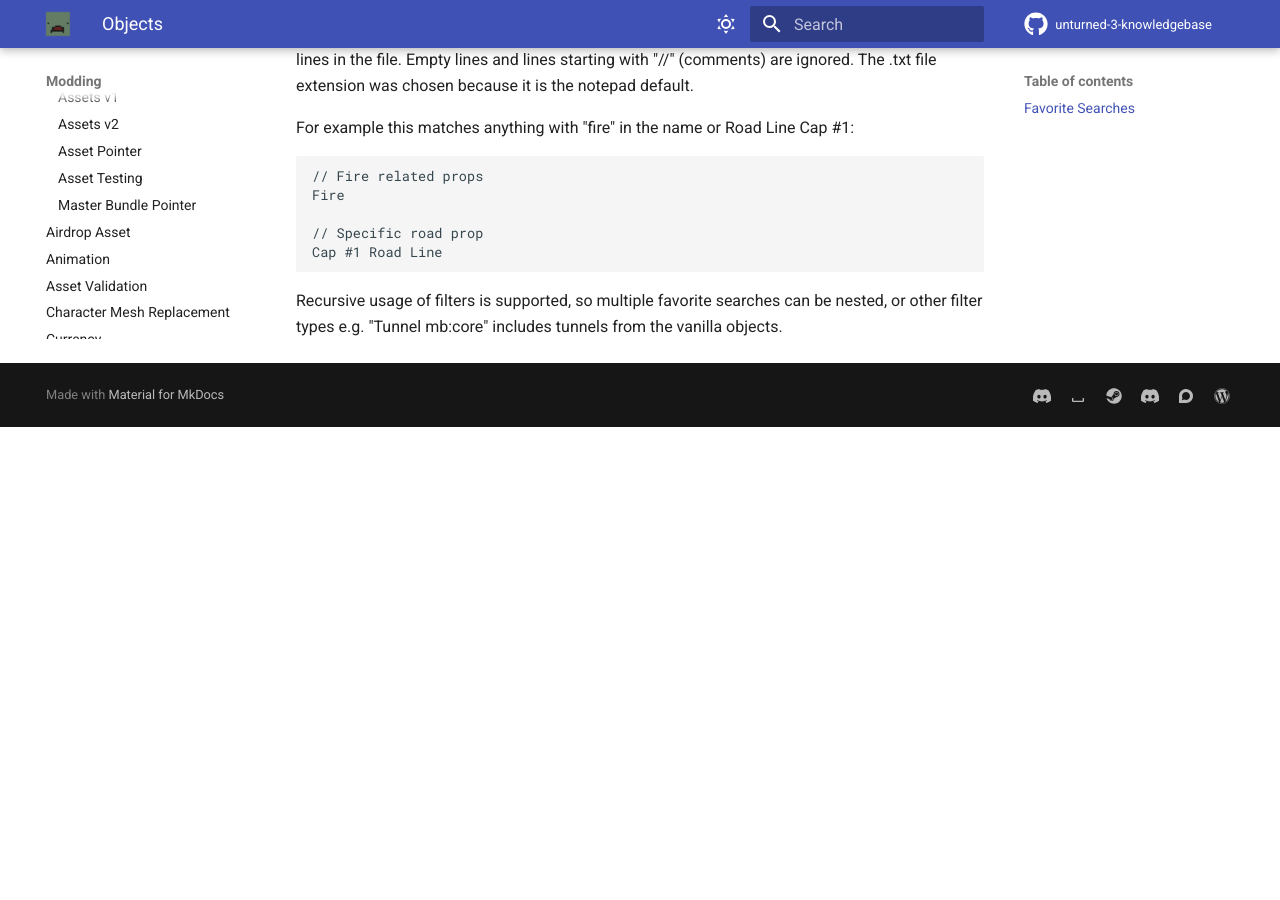
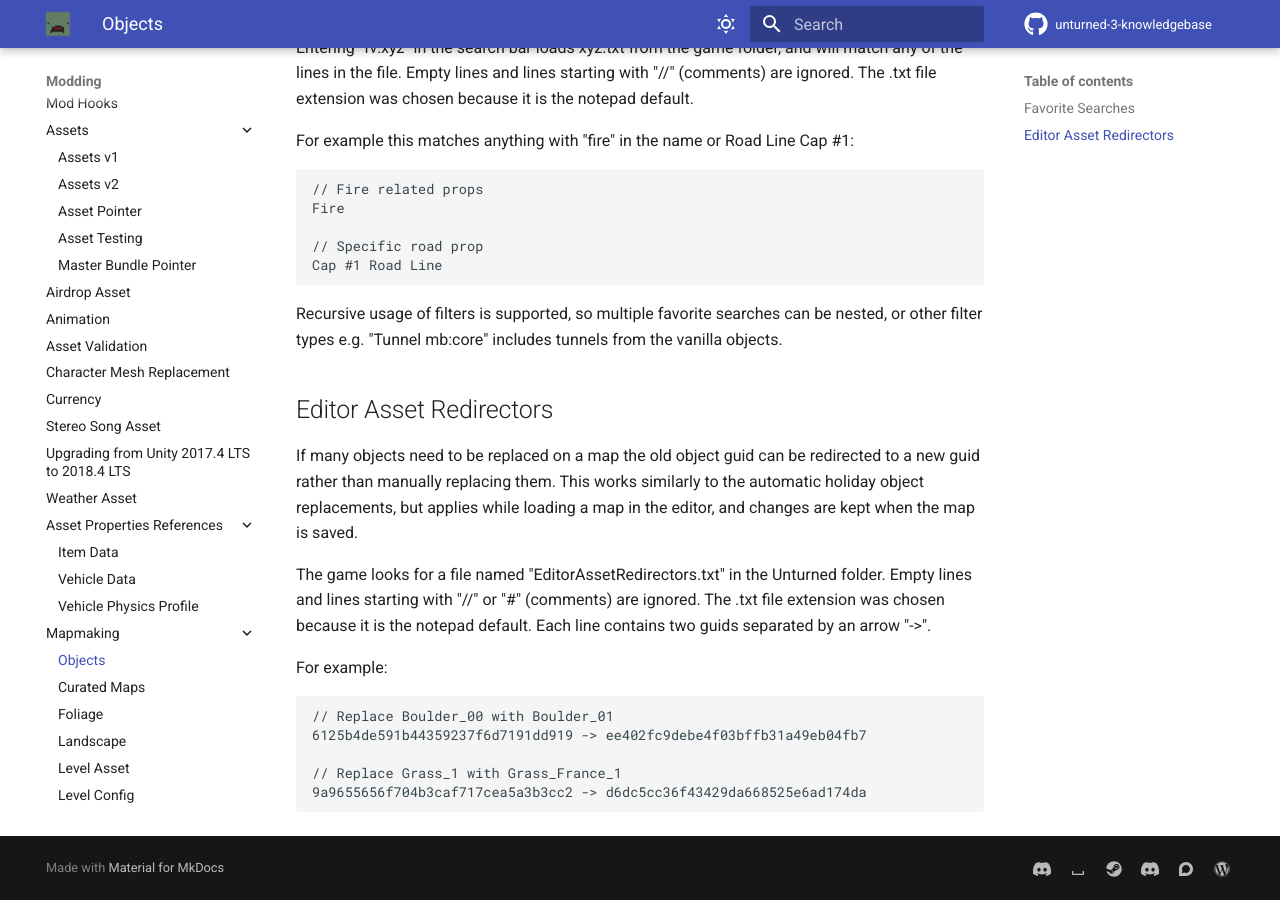
Before and after one commit to unturned-info/unturned-3-knowledgebase, an MkDocs documentation site: the page built from docs/Modding/mapmaking/Objects.md, in a window 1280 px wide and 900 px high, scrolled down 624 px. Built offline with MkDocs 1.6.1 and Material for MkDocs 9.7.7, drawn with Linux system fonts in a browser that asks for light colours; comment, search, counter and statistics services are not loaded; before the commit the page ends 1051 px from its top, so only the background shows below that.

Commit message:
Update Objects.md
Added Editor Asset Redirectors, also made the headings more consistent with the entire site.

Signed-off-by: Jdance-Media <67397422+Jdance-Media@users.noreply.github.com>

```diff
--- a/docs/Modding/mapmaking/Objects.md
+++ b/docs/Modding/mapmaking/Objects.md
@@ -5,7 +5,7 @@
 !!! warning
     Player-made structures and barricades can be placed via the map editor, but these SHOULD NOT be used (i.e. people can salvage them and world savedata has to be reset for ones added in updates).
 
-### Favorite Searches
+## Favorite Searches
 
 The objects editor supports __Favorite Searches__ which allows lists of objects to be quickly looked up.
 
@@ -20,3 +20,17 @@
     Cap #1 Road Line
 
 Recursive usage of filters is supported, so multiple favorite searches can be nested, or other filter types e.g. "Tunnel mb:core" includes tunnels from the vanilla objects.
+
+## Editor Asset Redirectors
+
+If many objects need to be replaced on a map the old object guid can be redirected to a new guid rather than manually replacing them. This works similarly to the automatic holiday object replacements, but applies while loading a map in the editor, and changes are kept when the map is saved.
+
+The game looks for a file named "EditorAssetRedirectors.txt" in the Unturned folder. Empty lines and lines starting with "//" or "#" (comments) are ignored. The .txt file extension was chosen because it is the notepad default. Each line contains two guids separated by an arrow "->".
+
+For example:
+
+	// Replace Boulder_00 with Boulder_01
+	6125b4de591b44359237f6d7191dd919 -> ee402fc9debe4f03bffb31a49eb04fb7
+
+	// Replace Grass_1 with Grass_France_1
+	9a9655656f704b3caf717cea5a3b3cc2 -> d6dc5cc36f43429da668525e6ad174da
```
